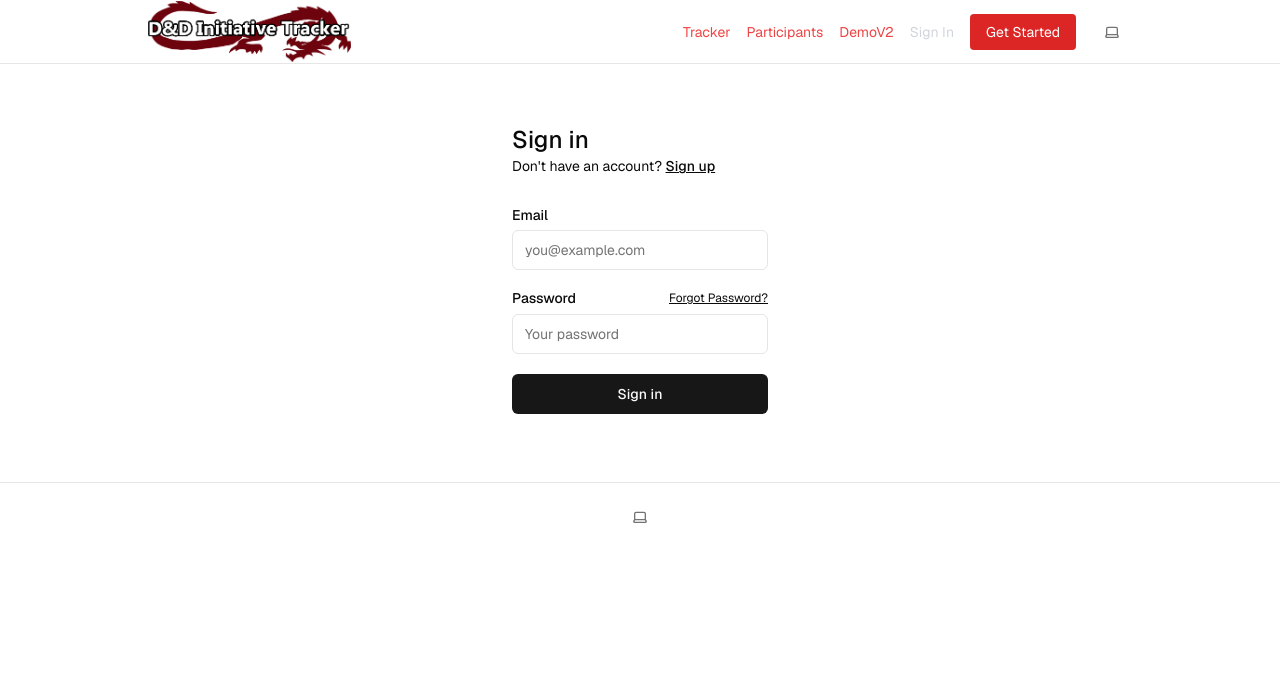
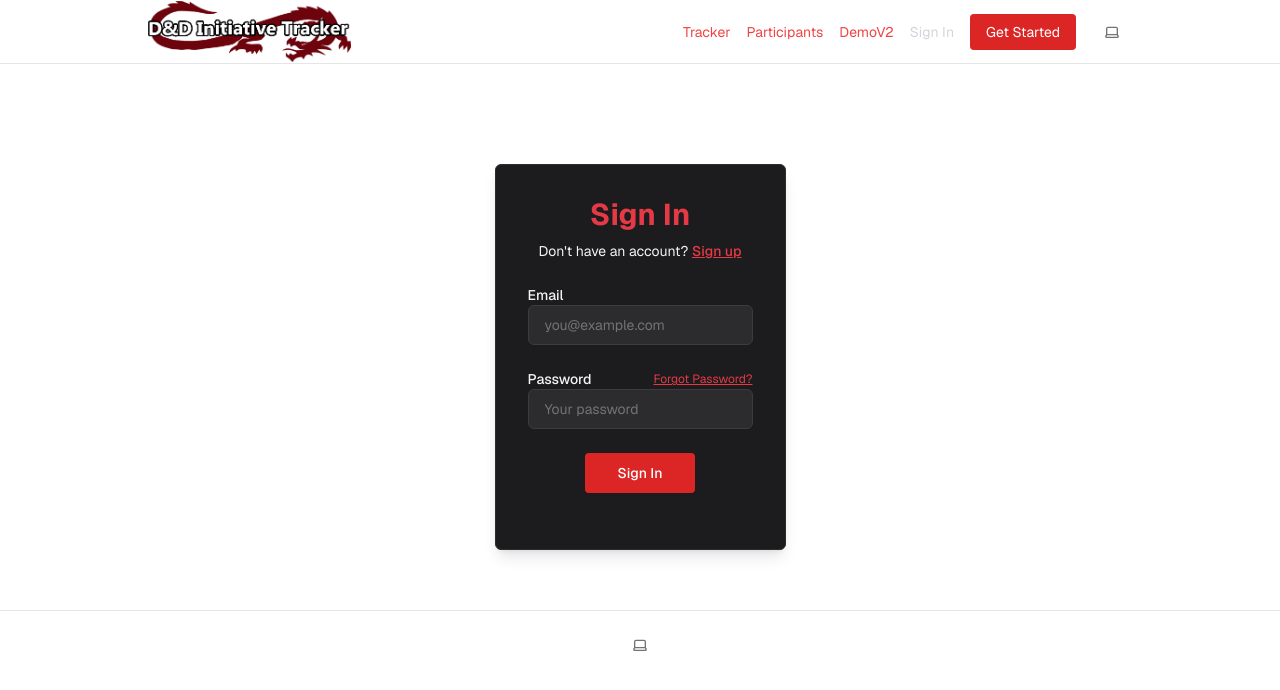
Before and after one commit to rakenduste-programmeerimine-2024/initiative-tracker, a Next.js app: page /sign-in in a window 1280 px wide. Shown: the top 690 px of the page. Built offline with nearby package versions, Linux system fonts and the light colour scheme; no server answers.

Commit message:
feat(sign-up): update sign in styling

```diff
--- a/app/(auth-pages)/sign-in/page.tsx
+++ b/app/(auth-pages)/sign-in/page.tsx
@@ -7,22 +7,35 @@ import Link from "next/link";
 
 export default async function Login(props: { searchParams: Promise<Message> }) {
   const searchParams = await props.searchParams;
+
   return (
-    <form className="flex-1 flex flex-col min-w-64">
-      <h1 className="text-2xl font-medium">Sign in</h1>
-      <p className="text-sm text-foreground">
+    <div className="p-8 rounded-md shadow-lg max-w-lg mx-auto mt-10 bg-[#1c1c1e] border border-[#2c2c2e]">
+      <h1 className="text-3xl font-bold mb-2 text-center text-[#e63946]">Sign In</h1>
+      <p className="text-center text-sm text-[#f4f4f5] mb-6">
         Don't have an account?{" "}
-        <Link className="text-foreground font-medium underline" href="/sign-up">
+        <Link className="text-[#e63946] font-medium underline" href="/sign-up">
           Sign up
         </Link>
       </p>
-      <div className="flex flex-col gap-2 [&>input]:mb-3 mt-8">
-        <Label htmlFor="email">Email</Label>
-        <Input name="email" placeholder="you@example.com" required />
+      <form className="space-y-6">
+        <div>
+          <Label htmlFor="email" className="block text-sm font-medium text-[#f4f4f5]">
+            Email
+          </Label>
+          <Input
+            name="email"
+            placeholder="you@example.com"
+            required
+            className="block w-full px-4 py-2 rounded-md bg-[#2c2c2e] text-[#f4f4f5] border border-[#3c3c3e]"
+          />
+        </div>
+        <div>
           <div className="flex justify-between items-center">
-          <Label htmlFor="password">Password</Label>
+            <Label htmlFor="password" className="text-sm font-medium text-[#f4f4f5]">
+              Password
+            </Label>
             <Link
-            className="text-xs text-foreground underline"
+              className="text-xs text-[#e63946] underline"
               href="/forgot-password"
             >
               Forgot Password?
@@ -33,12 +46,20 @@ export default async function Login(props: { searchParams: Promise<Message> }) {
             name="password"
             placeholder="Your password"
             required
+            className="block w-full px-4 py-2 rounded-md bg-[#2c2c2e] text-[#f4f4f5] border border-[#3c3c3e]"
           />
-        <SubmitButton pendingText="Signing In..." formAction={signInAction}>
-          Sign in
+        </div>
+        <div className="flex justify-center">
+          <SubmitButton
+            pendingText="Signing In..."
+            formAction={signInAction}
+            className="px-8 py-5 bg-red-600 text-white hover:bg-red-700 rounded"
+          >
+            Sign In
           </SubmitButton>
+        </div>
         <FormMessage message={searchParams} />
+      </form>
     </div>
-    </form>
   );
 }
```
Lines whose indentation alone changed are shown as unchanged.
